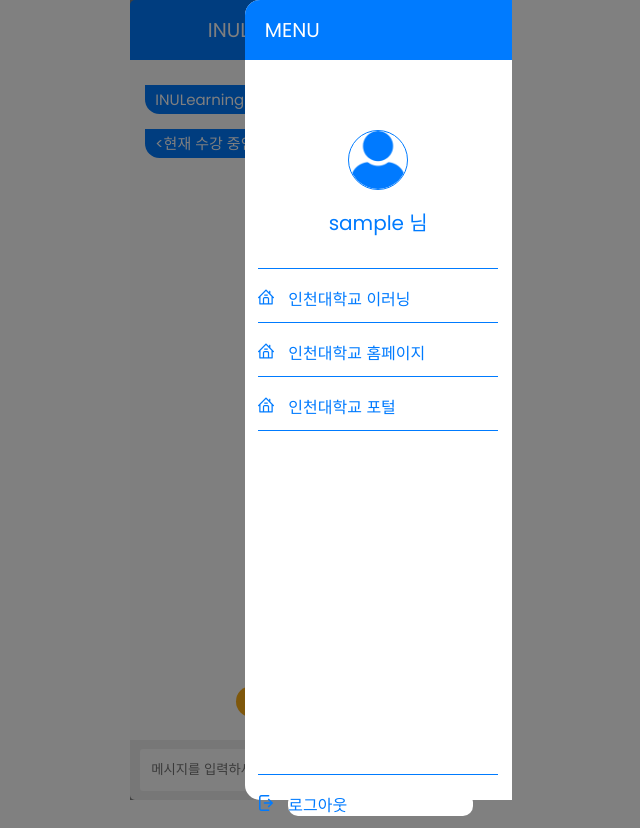
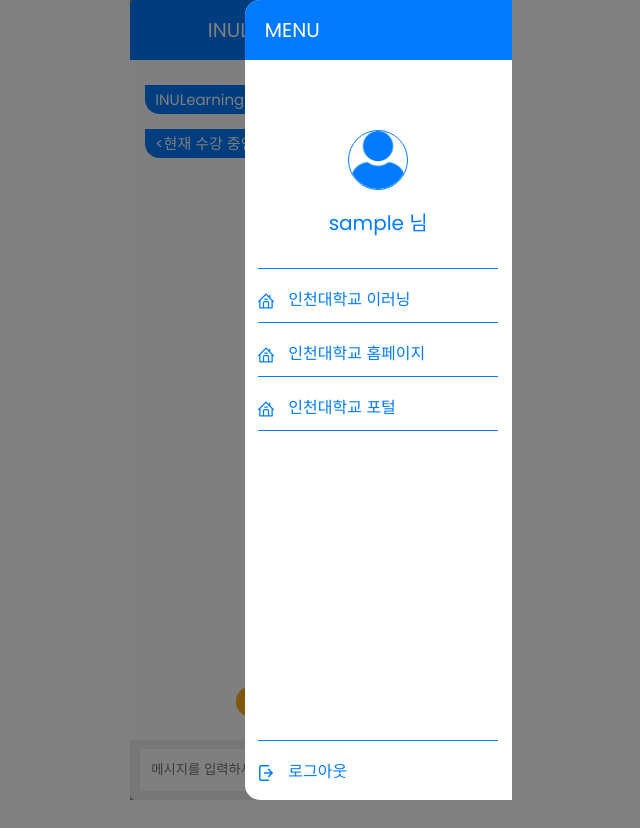
Before and after one commit to sumin-Kim-00/INULearningMate, a Django app: template templates/chathome.html in a window 1280 px wide, after a click that opens the changed part. Shown: the whole page, without its empty margins (319-959 px from the left). After the commit the page ends 800 px from the top, so only its background shows below. Run offline with Django 3.2, Linux system fonts and the light colour scheme; the template is opened without the code that fills it: most values are stand-ins (such as "Sample title", 1, 10 or a date in 2020).

Commit message:
minor change

```diff
--- a/static/css/style_chat.css
+++ b/static/css/style_chat.css
@@ -304,6 +304,14 @@ a {
     padding-left: 20px;
 }
 
+.menuBody {
+    height : 85vh;
+}
+
+.menuFooter {
+    height : 6.4vh;
+}
+
 .menu .menuBtn {
     width: 90%;
     margin: auto;
@@ -323,6 +331,7 @@ a {
 
 .menu .menuBtnPic {
     height: 16px;
+    vertical-align: middle;
     filter: invert(39%) sepia(71%) saturate(5870%) hue-rotate(200deg) brightness(104%) contrast(110%);
 }
 
@@ -355,7 +364,3 @@ a {
     background-color: #007bff;
     height: 1px;
 }
-
-.space {
-    height : 42vh;
-}
--- a/templates/chathome.html
+++ b/templates/chathome.html
@@ -65,6 +65,8 @@
             <div class="menuHeader">
                 <span>MENU</span>
             </div>
+
+            <div class="menuBody">
                 <div class="profile">
                     <center><img class="profilePic" src="{% static 'img/user.png' %}" alt="프로필사진"></center>
                     <div class="username">{{username}} 님</div>
@@ -89,9 +91,9 @@
                 </div>
 
                 <hr class="line">
-            <div class="space"></div>
+            </div>
 
-
+            <div class="menuFooter">
                 <hr class="line">
                 <form action="{% url 'logout'%}" method="POST">
                     {% csrf_token %}
@@ -100,6 +102,7 @@
                         <button class="menuBtnBtn" type="submit"> 로그아웃 </button>
                     </div>
                 </form>
+            </div>
 
         </div>
 
```
Also changed, not shown: db.sqlite3. Lines whose indentation alone changed are shown as unchanged.
